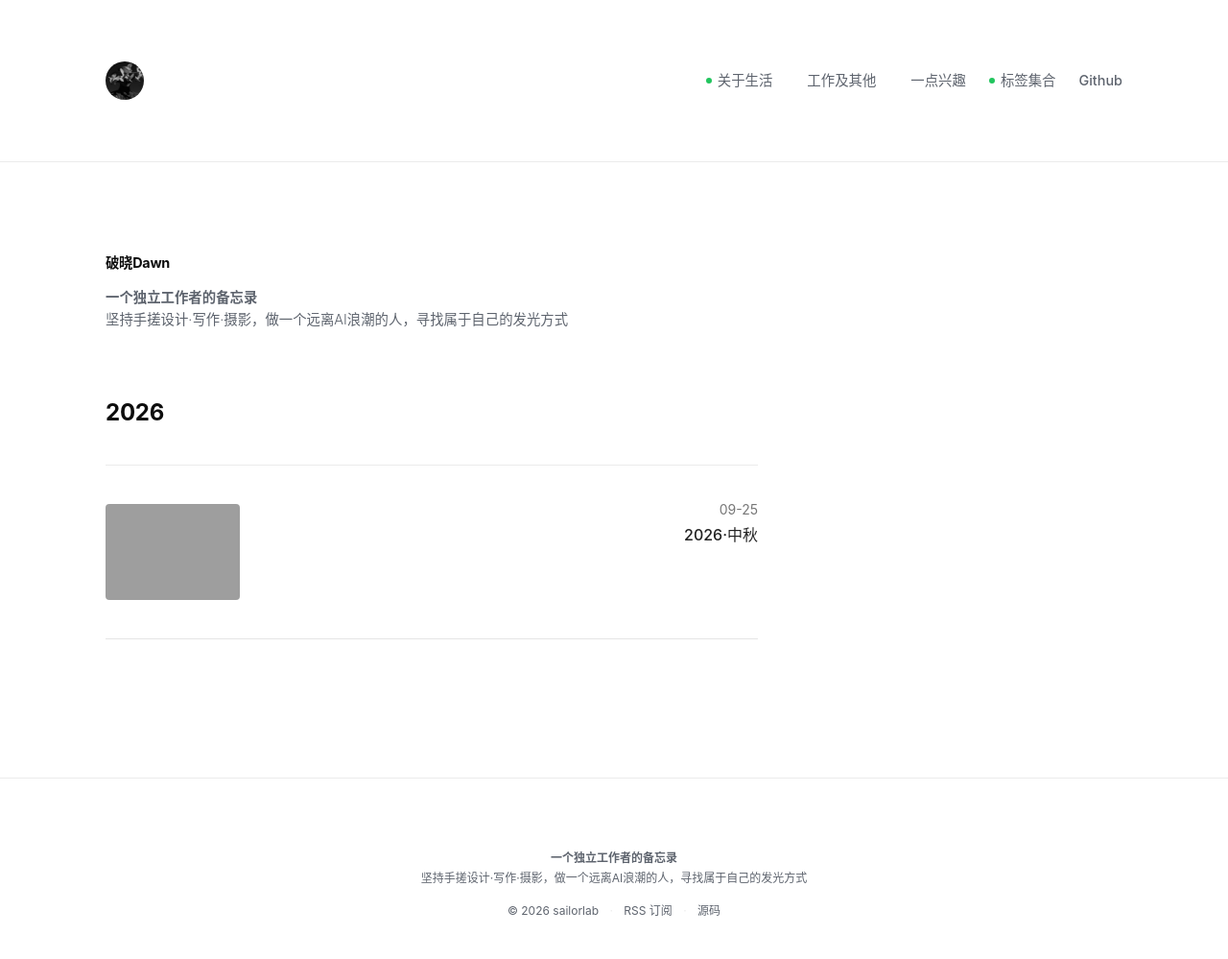
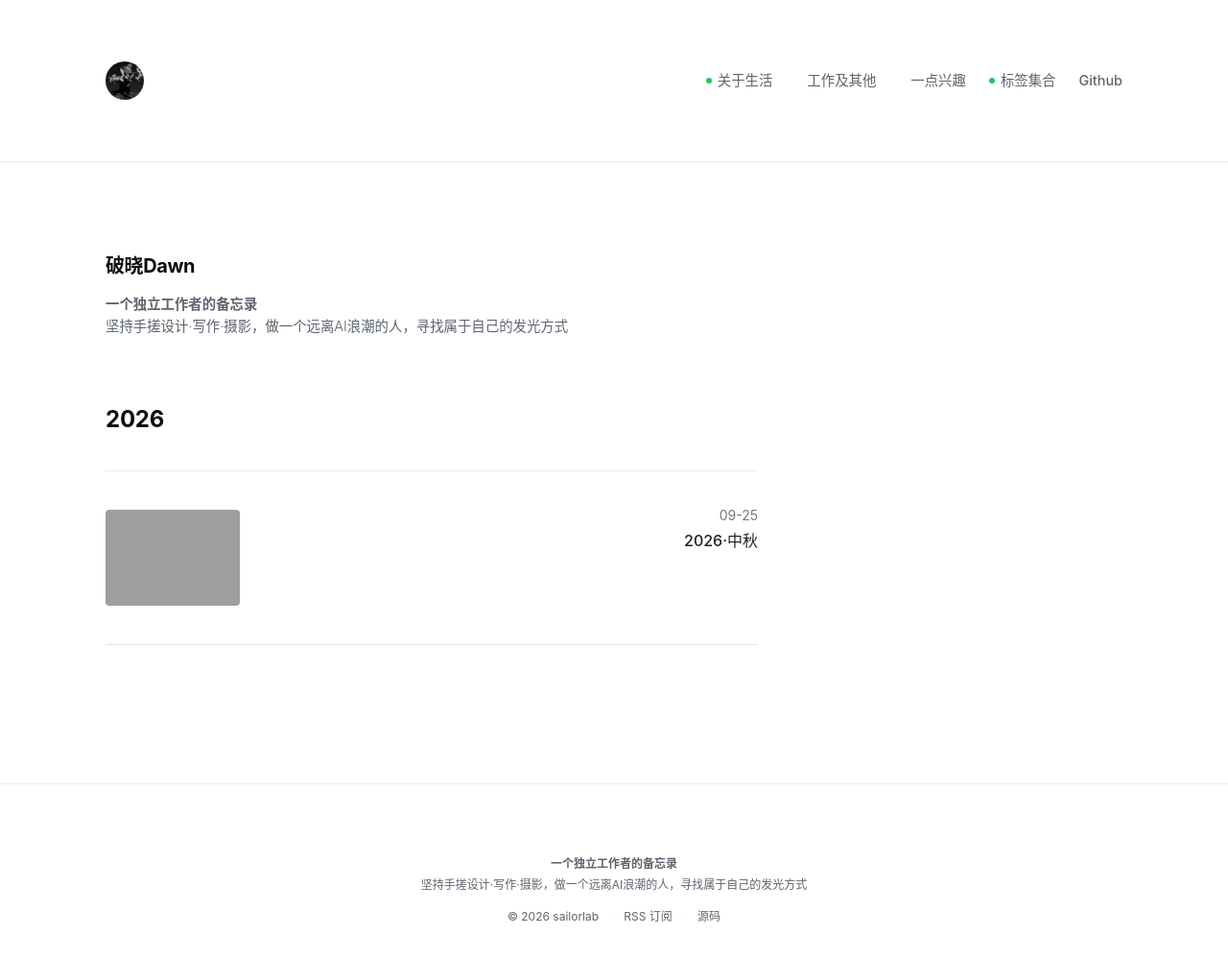
Before and after one commit to sailorlab/blog, a Jekyll site: the page built from index.html, in a window 1280 px wide and 1038 px high. Shown: the top 999 px of the window at 96% size. Built offline with Jekyll 4.4.1, drawn with Linux system fonts in a browser that asks for light colours; the list of posts is cut into pages by our own code; grey boxes are pictures that could not be loaded.

Commit message:
Update style.scss

```diff
--- a/assets/css/style.scss
+++ b/assets/css/style.scss
@@ -132,7 +132,7 @@ body {
   max-width: 680px;
 
   h1 {
-    font-size: 14.4px;
+    font-size: 20px;
     font-weight: 700;
     color: var(--accent-color);
     margin-bottom: 1rem;
```
